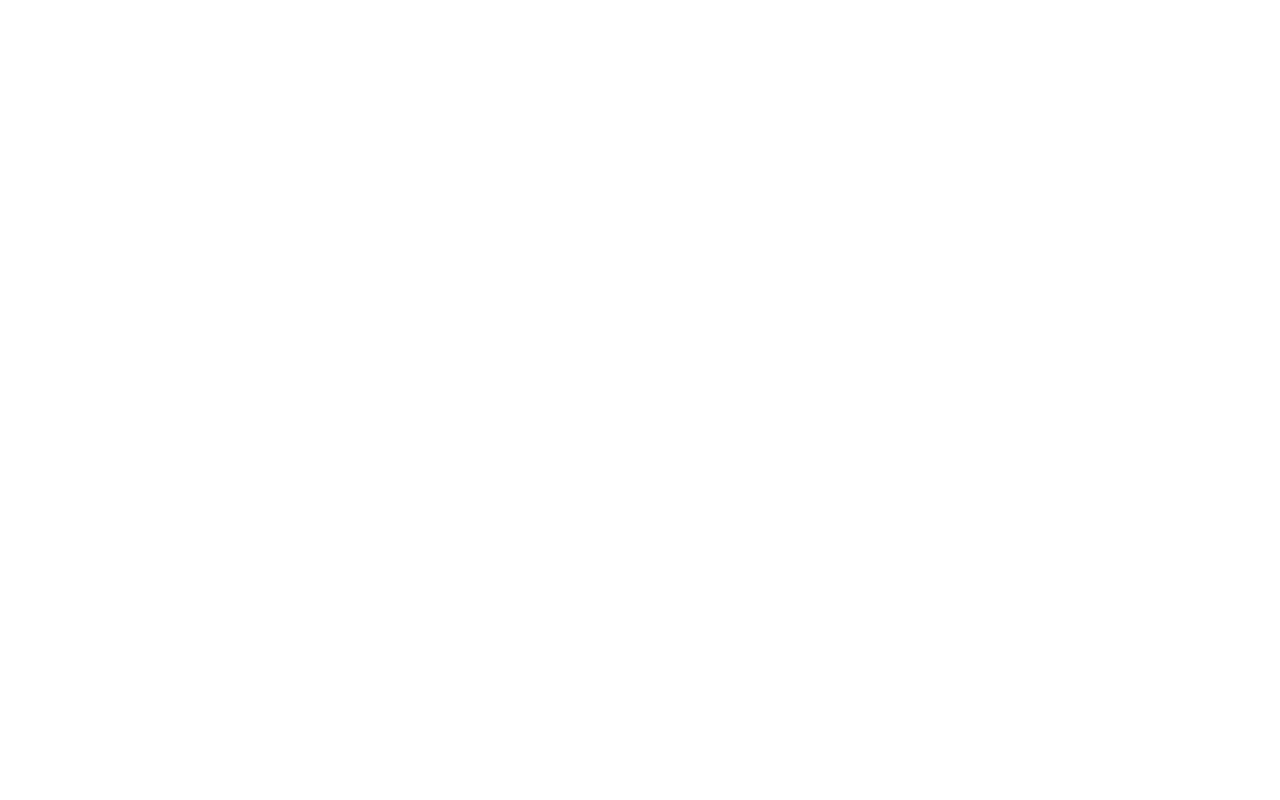
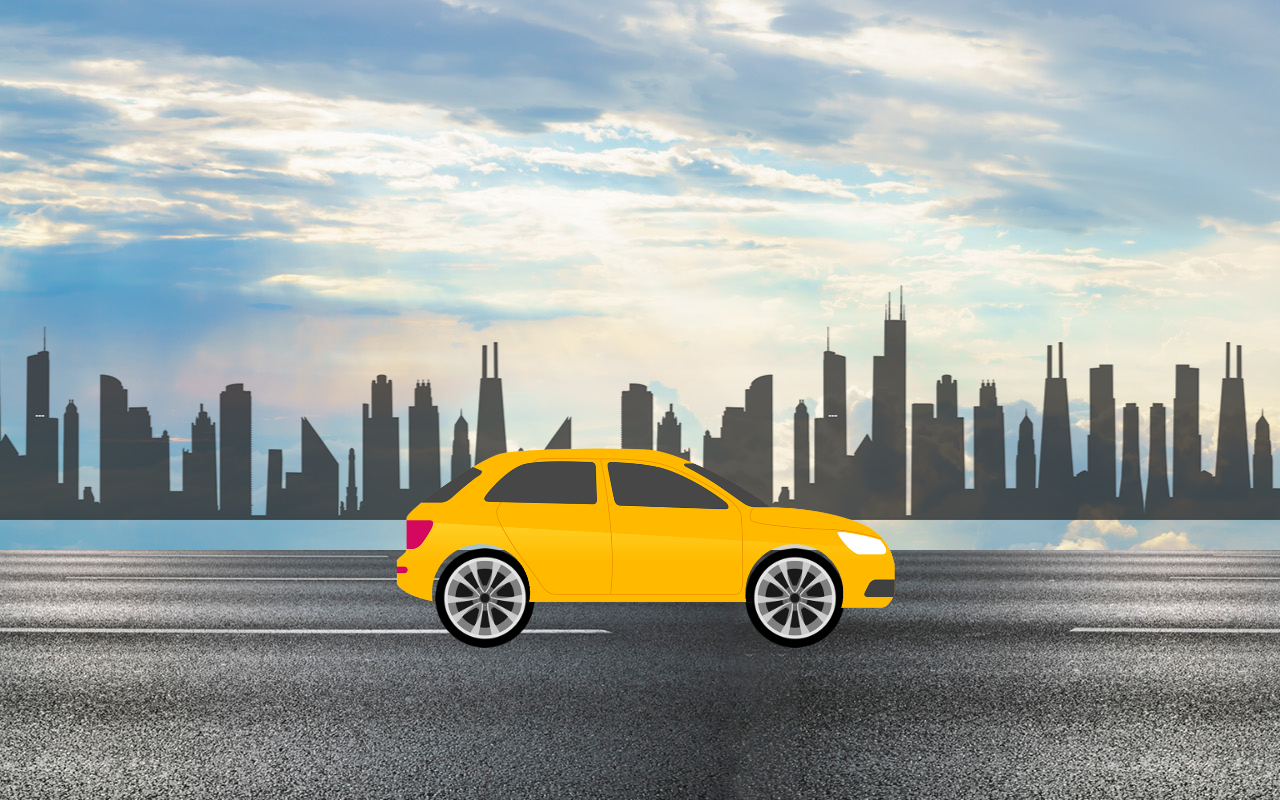
Before and after one commit to Oshan-uk/ITS1119-CSS-ANIMATION, a plain HTML site: page case_6/index.html in a window 1280 px wide. Drawn offline with Linux system fonts and the light colour scheme; a web font is replaced by a local one.

Commit message:
update case_6

```diff
--- a/case_6/index.html
+++ b/case_6/index.html
@@ -26,6 +26,16 @@
 </head>
 <body>
 
+<section>
+    <div class="sky"></div>
+    <div class="city"></div>
+    <div class="car"></div>
+    <div class="road"></div>
+    <div class="wheel1"></div>
+    <div class="wheel2"></div>
+</section>
+
+
 
 
 </body>
--- a/case_6/style.css
+++ b/case_6/style.css
@@ -0,0 +1,181 @@
+
+section {
+    position: relative;
+    height: 100vh;
+}
+
+
+.sky{
+    background-image: url("/assets/sky.jpg");
+    width: 100vw;
+    height: 100vh;
+    object-fit: cover;
+}
+
+
+.city {
+    background-image: url("/assets/city.png");
+    background-size: cover;
+    background-repeat: no-repeat;
+    background-position: center;
+
+    width: 100vw;
+    height: 250px;
+    position: absolute;
+    bottom: 35vh;
+    z-index: 999;
+
+}
+
+.road{
+    background-image: url("/assets/road.jpg");
+    background-size: cover;
+    background-repeat: no-repeat;
+    background-position: center;
+
+    width: 100vw;
+    height: 250px;
+    position: absolute;
+    bottom: 0;
+    z-index: 999;
+}
+
+.car{
+    background-image: url("/assets/car.png");
+    background-size: cover;
+    background-repeat: no-repeat;
+    background-position: center;
+
+    width: 40vw;
+    height: 200px;
+    position: absolute;
+    bottom: 20vh;
+    z-index: 9999;
+
+}
+
+.car{
+    left: 50%;
+    transform: translateX(-50%);
+}
+
+
+section {
+    position: relative;
+    height: 100vh;
+}
+
+
+.sky{
+    background-image: url("/assets/sky.jpg");
+    width: 100vw;
+    height: 100vh;
+    object-fit: cover;
+}
+
+
+.city {
+    width: 100vw;
+    height: 250px;
+    position: absolute;
+    bottom: 35vh;
+    z-index: 999;
+
+    background-image: url("/assets/city.png");
+    background-repeat: repeat-x;
+    background-size: cover;
+    background-position: center;
+
+    animation: cityScroll 6s linear infinite;
+}
+
+@keyframes cityScroll {
+    from {
+        background-position-x: -1000%;
+    }
+    to {
+        background-position-x: 1000%;
+    }
+}
+
+
+.road{
+    background-image: url("/assets/road.jpg");
+    background-size: cover;
+    background-repeat:repeat-x ;
+    background-position: center;
+
+    width: 100vw;
+    height: 250px;
+    position: absolute;
+    bottom: 0;
+    z-index: 999;
+    animation: roadScroll 30s linear infinite;
+
+}
+
+
+@keyframes roadScroll {
+    from {
+        background-position-x: -1000%;
+    }
+    to {
+        background-position-x: 1000%;
+    }
+}
+
+.car{
+    background-image: url("/assets/car.png");
+    background-size: cover;
+    background-repeat: no-repeat;
+    background-position: center;
+
+    width: 40vw;
+    height: 200px;
+    position: absolute;
+    bottom: 20vh;
+    z-index: 9999;
+
+}
+
+.car{
+    left: 50.5%;
+    transform: translateX(-50%);
+}
+
+.wheel1,.wheel2{
+    width: 100px;
+    aspect-ratio: 1/1;
+    background-size: cover;
+    background-repeat: no-repeat;
+    background-position: center;
+    animation: wheel 2s linear infinite;
+
+}
+
+.wheel1 {
+    background-image: url("/assets/wheel.png");
+
+    z-index: 999;
+    position: absolute;
+    bottom: 19vh;
+    left: 34vw;
+}
+
+.wheel2 {
+    background-image: url("/assets/wheel.png");
+    z-index: 999;
+    position: absolute;
+    bottom: 19vh;
+    right: 34vw;
+
+}
+
+@keyframes wheel {
+    from {
+        transform: rotate(0deg);
+    }
+    to {
+        transform: rotate(360deg);
+    }
+}
```
Also changed, not shown: assets/car.png (added), assets/city.png (added), assets/road.jpg (added), assets/sky.jpg (added), assets/wheel.png (added).
